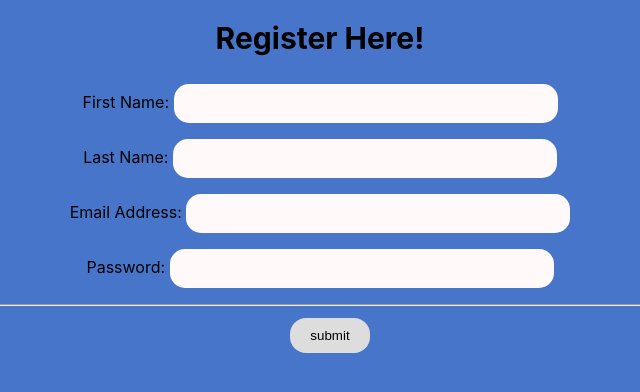
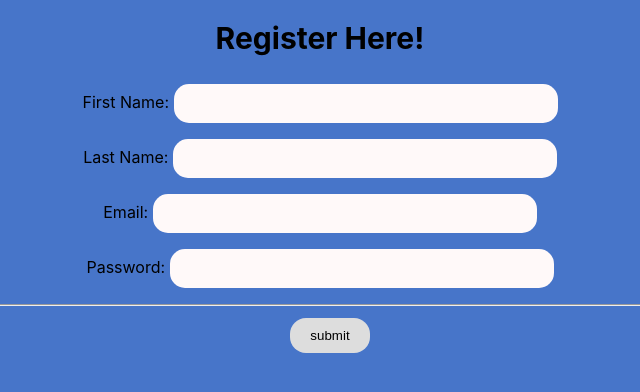
Before and after one commit to SandaliTharuki/write-to-us, a React (Create React App) app: page / in a window 1280 px wide. Shown: the top 392 px of the page, without its empty margins (320-960 px from the left). Built offline with nearby package versions, Linux system fonts and the light colour scheme.

Commit message:
email label changed in Register.js

```diff
--- a/src/Components/Register.js
+++ b/src/Components/Register.js
@@ -57,7 +57,7 @@ class Register extends Component{
             <h1>Register Here!</h1>
             <label>First Name: </label><input type="text" value={this.state.firstName} onChange={this.firstHandler} /><br />
             <label>Last Name: </label><input type="text" value={this.state.lastName} onChange={this.secondHandler} /><br />
-            <label>Email Address: </label><input type="email" value={this.state.email} onChange={this.thirdHandler} /><br />
+            <label>Email: </label><input type="email" value={this.state.email} onChange={this.thirdHandler} /><br />
             <label>Password: </label><input type="password" value={this.state.password} onChange={this.passwordHandler} /><br />
 
             <hr></hr>
```
